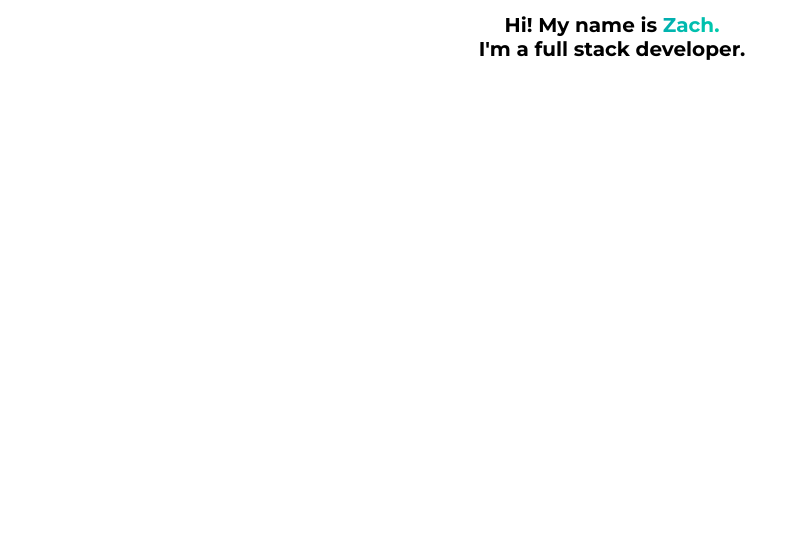
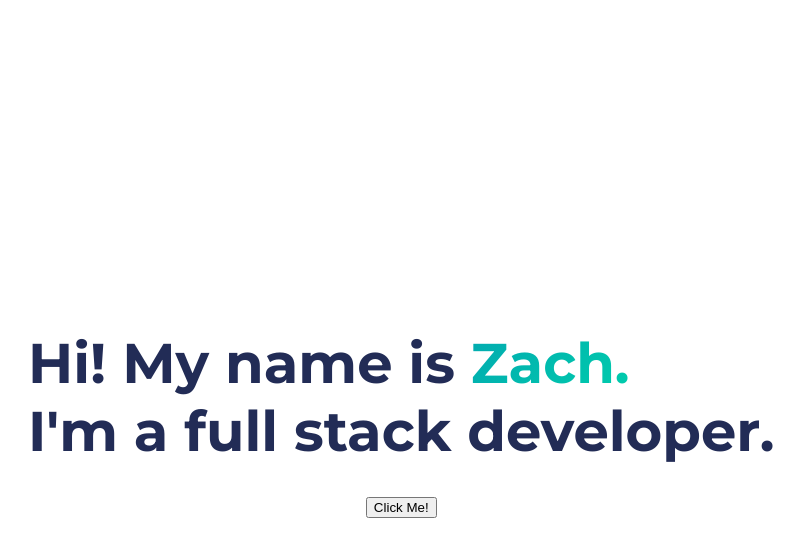
Before and after one commit to ZWatkins31/personal-portfolio, a React (Create React App) app: page / in a window 1280 px wide. Shown: the top 556 px of the page, without its empty margins (28-832 px from the left). Built offline with nearby package versions, Linux system fonts and the light colour scheme.

Commit message:
Updated files

```diff
--- a/package.json
+++ b/package.json
@@ -3,6 +3,7 @@
   "version": "0.1.0",
   "private": true,
   "dependencies": {
+    "@emotion/react": "^11.10.5",
     "@testing-library/jest-dom": "^5.16.5",
     "@testing-library/react": "^13.4.0",
     "@testing-library/user-event": "^13.5.0",
@@ -12,11 +13,13 @@
     "express": "^4.18.2",
     "nodemailer": "^6.9.1",
     "react": "^18.2.0",
+    "react-awesome-reveal": "^4.2.3",
     "react-bootstrap": "^2.7.0",
     "react-bootstrap-icons": "^1.10.2",
     "react-dom": "^18.2.0",
     "react-loaders": "^3.0.1",
     "react-parallax-tilt": "^1.7.95",
+    "react-reveal": "^1.2.2",
     "react-router-dom": "^6.8.0",
     "react-scripts": "5.0.1",
     "sass": "^1.57.1",
--- a/src/components/HeroSection.js
+++ b/src/components/HeroSection.js
@@ -1,14 +1,38 @@
-import React from "react";
-// import { Container } from "react-bootstrap";
+import React, { useState, useEffect } from "react";
+import { Container } from "react-bootstrap";
+import Fade from "react-reveal/Fade";
 
 const HeroSection = () => {
+  const [isDesktop, setIsDesktop] = useState(false);
+
+  useEffect(() => {
+    if (window.innerWidth > 769) {
+      setIsDesktop(true);
+    }
+  }, []);
+
+  const handleClick = () => {
+    if (isDesktop === true) {
+      console.log("Desktop!");
+    } else {
+      console.log("Mobile!");
+    }
+  };
+
   return (
-    <h1 className="hero-title">
-      {`Hi! My name is `}
-      <span className="gradient-text-color-main">Zach.</span>
-      <br />
-      I'm a full stack developer.
-    </h1>
+    <section id="hero" className="jumbotron">
+      <Container>
+        <Fade left={true} distance="30px" duration={1000} delay={500}>
+          <h1 className="hero-title">
+            {`Hi! My name is `}
+            <span className="gradient-text-color-main">Zach.</span>
+            <br />
+            {`I'm a full stack developer.`}
+          </h1>
+          <button onClick={handleClick}>Click Me!</button>
+        </Fade>
+      </Container>
+    </section>
   );
 };
 
--- a/src/styles/abstracts/_variables.scss
+++ b/src/styles/abstracts/_variables.scss
@@ -9,7 +9,7 @@ $white-color: #fff;
 
 $dark-grey: #333333;
 
-$dark-blue-text: #2a49d2; // For Headings
+$dark-blue-text: #222c56; // For Headings
 
 // FONT SIZE
 $default-font-size: 1.6rem;
```
Also changed, not shown: 1 other file (tests, documents, lock files or other folders).
